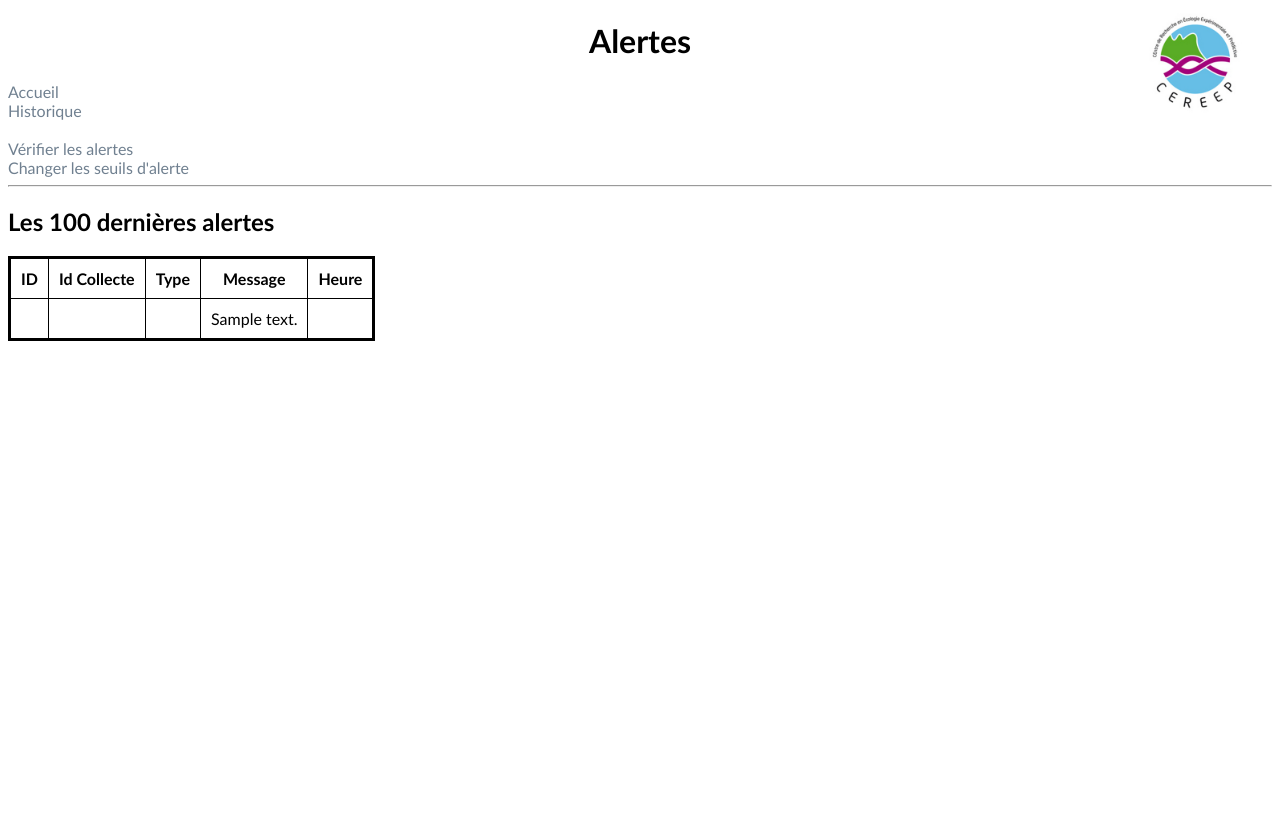
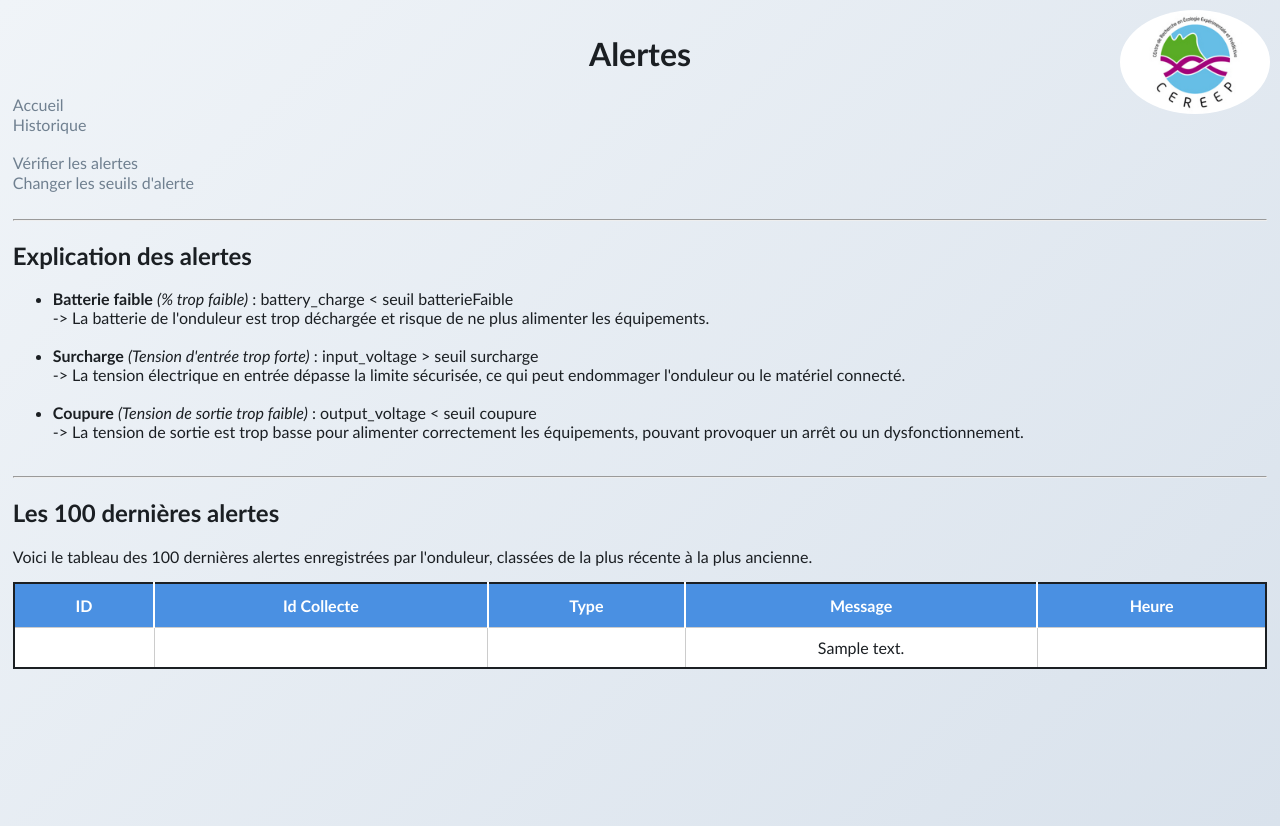
Before and after one commit to Camille-018/Onduleur, a PHP site: page /alerte/alerte.php in a window 1280 px wide. Before the commit the page ends 341 px from the top, so only its background shows below. Run offline with PHP 8.4, Linux system fonts and the light colour scheme; tables that the repository leaves empty or names only in its code hold one stand-in row (values such as "Sample post"); data that the repository does not hold is empty.

Commit message:
gros update - css, alerte

```diff
--- a/alerte/alerte.php
+++ b/alerte/alerte.php
@@ -8,7 +8,7 @@ $alertes = $stmt->fetchAll();
 ?>
 
 <!DOCTYPE html>
-<html lang="en">
+<html lang="fr">
 <head>
     <meta charset="UTF-8">
     <meta name="viewport" content="width=device-width, initial-scale=1.0">
@@ -21,10 +21,28 @@ $alertes = $stmt->fetchAll();
     <a href="../index.php">Accueil</a><br>
     <a href="../historique/historique.php">Historique</a><br><br>
     <a href="verifierAlerte.php">Vérifier les alertes</a><br>
-    <a href="changerSeuils.php">Changer les seuils d'alerte</a><br>
+    <a href="changerSeuils.php">Changer les seuils d'alerte</a><br><br>
     <hr>
+
+    <h2>Explication des alertes</h2>
+    <ul>
+        <li>
+            <strong>Batterie faible</strong> <i>(% trop faible)</i> : <code>battery_charge &lt; seuil batterieFaible</code> <br>
+            -> La batterie de l'onduleur est trop déchargée et risque de ne plus alimenter les équipements.
+        </li><br>
+        <li>
+            <strong>Surcharge</strong> <i>(Tension d'entrée trop forte)</i> : <code>input_voltage &gt; seuil surcharge</code> <br>
+            -> La tension électrique en entrée dépasse la limite sécurisée, ce qui peut endommager l'onduleur ou le matériel connecté.
+        </li><br>
+        <li>
+            <strong>Coupure</strong> <i>(Tension de sortie trop faible)</i> : <code>output_voltage &lt; seuil coupure</code> <br>
+            -> La tension de sortie est trop basse pour alimenter correctement les équipements, pouvant provoquer un arrêt ou un dysfonctionnement.
+        </li><br>
+    </ul>
+    <hr>
+
     <h2>Les 100 dernières alertes</h2>
-
+    <p>Voici le tableau des 100 dernières alertes enregistrées par l'onduleur, classées de la plus récente à la plus ancienne.</p>
     <?php if (!empty($alertes)): ?>
     <table>
         <thead>
--- a/config.php
+++ b/config.php
@@ -27,4 +27,3 @@ define('MAIL_USERNAME', 'ondulateur.alertes@gmail.com');
 define('MAIL_PASSWORD', 'cshy fwzk wnis rfid'); // mdp de lapp
 define('MAIL_FROM', 'ondulateur.alertes@gmail.com');
 define('MAIL_FROM_NAME', 'Onduleur - Alertes');
-define('MAIL_TO', 'villemin.camille18@gmail.com');
--- a/config_seuils.json
+++ b/config_seuils.json
@@ -1 +1 @@
-{"batterieFaible":20,"surcharge":5,"coupure":0.5}
+{"batterieFaible":15,"surcharge":5,"coupure":0.6}
--- a/historique/historique.php
+++ b/historique/historique.php
@@ -8,7 +8,7 @@ $historique = $stmt->fetchAll();
 ?>
 
 <!DOCTYPE html>
-<html lang="en">
+<html lang="fr">
 <head>
     <meta charset="UTF-8">
     <meta name="viewport" content="width=device-width, initial-scale=1.0">
@@ -21,6 +21,7 @@ $historique = $stmt->fetchAll();
     <a href="../index.php">Retour à l'accueil</a><br>
     <a href="../alerte/alerte.php">Aller aux Alertes</a>
     <br><br>
+    <hr>
 
         <!-- Formulaire pour filtrer par valeur spécifique -->
     <h2>Filtrer par valeur spécifique</h2>
@@ -44,11 +45,12 @@ $historique = $stmt->fetchAll();
 
         <button type="submit">Filtrer</button>
     </form>
+    <br>
     <hr>
-    <br><br>
 
 <!-- les 100 dernières collectes en tableau -->
  <h2>Les 100 dernieres collectes</h2>
+ <p>Voici le tableau des 100 dernières collectes enregistrées par l'onduleur, classées de la plus récente à la plus ancienne.</p>
     <table>
         <thead>
             <tr>
--- a/historique/valeurSpecifique.php
+++ b/historique/valeurSpecifique.php
@@ -31,7 +31,7 @@ $historique = $stmt->fetchAll();
 ?>
 
 <!DOCTYPE html>
-<html lang="en">
+<html lang="fr">
 <head>
     <meta charset="UTF-8">
     <meta name="viewport" content="width=device-width, initial-scale=1.0">
--- a/index.php
+++ b/index.php
@@ -2,11 +2,11 @@
  <!-- -- Vider la table donnees et repartir à 1
 TRUNCATE TABLE donnees; -->
 <!DOCTYPE html>
-<html lang="en">
+<html lang="fr">
 <head>
     <meta charset="UTF-8">
     <meta name="viewport" content="width=device-width, initial-scale=1.0">
-    <link rel=stylesheet href="../style/style.css"></link>
+    <link rel=stylesheet href="style/style.css"></link>
     <title>Onduleur</title>
 </head>
 <body>
--- a/style/style.css
+++ b/style/style.css
@@ -7,8 +7,14 @@ body{
     background-repeat: repeat;
     background-size:contain;
     background-attachment: scroll; */
-    background-color: white;
+    background: linear-gradient(135deg, #f0f4f8, #d9e2ec); /* gris clair vers bleu pâle */
+    color: #1b1f23; /* texte sombre et lisible */
+    font-family: 'Helvetica Neue', Arial, sans-serif;
+    min-height: 100vh;
+    margin: 0;
+    padding: 1%;
 }
+
 
 
 .logo {
@@ -33,18 +39,50 @@ a:hover{
     color: darkslategray;
 }
 
-table{
-    border:3px solid black;
+table {
+    border: 2px solid #1b1f23; /* bord plus sobre que noir pur */
     border-collapse: collapse;
+    width: 100%;
+
 }
 
-th, td {
-  padding: 10px;
-  border:1px solid black;
+th {
+    background-color: #4a90e2; /* bleu pro */
+    color: white;
+    padding: 12px;
+    text-align: left;
+    border-right: 2px solid white; /* barre entre colonnes */
+    text-align: center;   /* centre horizontalement */
 }
 
+/* enlever la dernière barre pour le dernier th */
+th:last-child {
+    border-right: none;
+}
+
+td {
+    padding: 10px;
+    border: 1px solid #ccc;
+    text-align: center;   /* centre horizontalement */
+}
+
+/* lignes alternées */
+tbody tr:nth-child(even) {
+    background-color: #f0f4f8; /* gris clair/bleu pâle */
+}
+
+tbody tr:nth-child(odd) {
+    background-color: #ffffff; /* blanc pur ou très clair */
+}
+
+
 .mail-info {
-    margin-top: 5px;
-    color: green !important;
+    margin-top: 10px;
+    padding: 8px 12px;
+    border-radius: 6px;
     font-weight: bold;
+    font-family: Arial, sans-serif;
+    box-shadow: 1px 1px 3px rgba(0,0,0,0.1);
+    background-color: #ff8c42; /* #3a6ea5; #d9534f /*
+    color: white; /* texte lisible sur fond coloré */
 }
```
Also changed, not shown: alerte/changerSeuils.php (+35 -13 lines), alerte/verifierAlerte.php (+48 -14 lines), MCD/LoopingImage.jpg (added), 1 other file.
